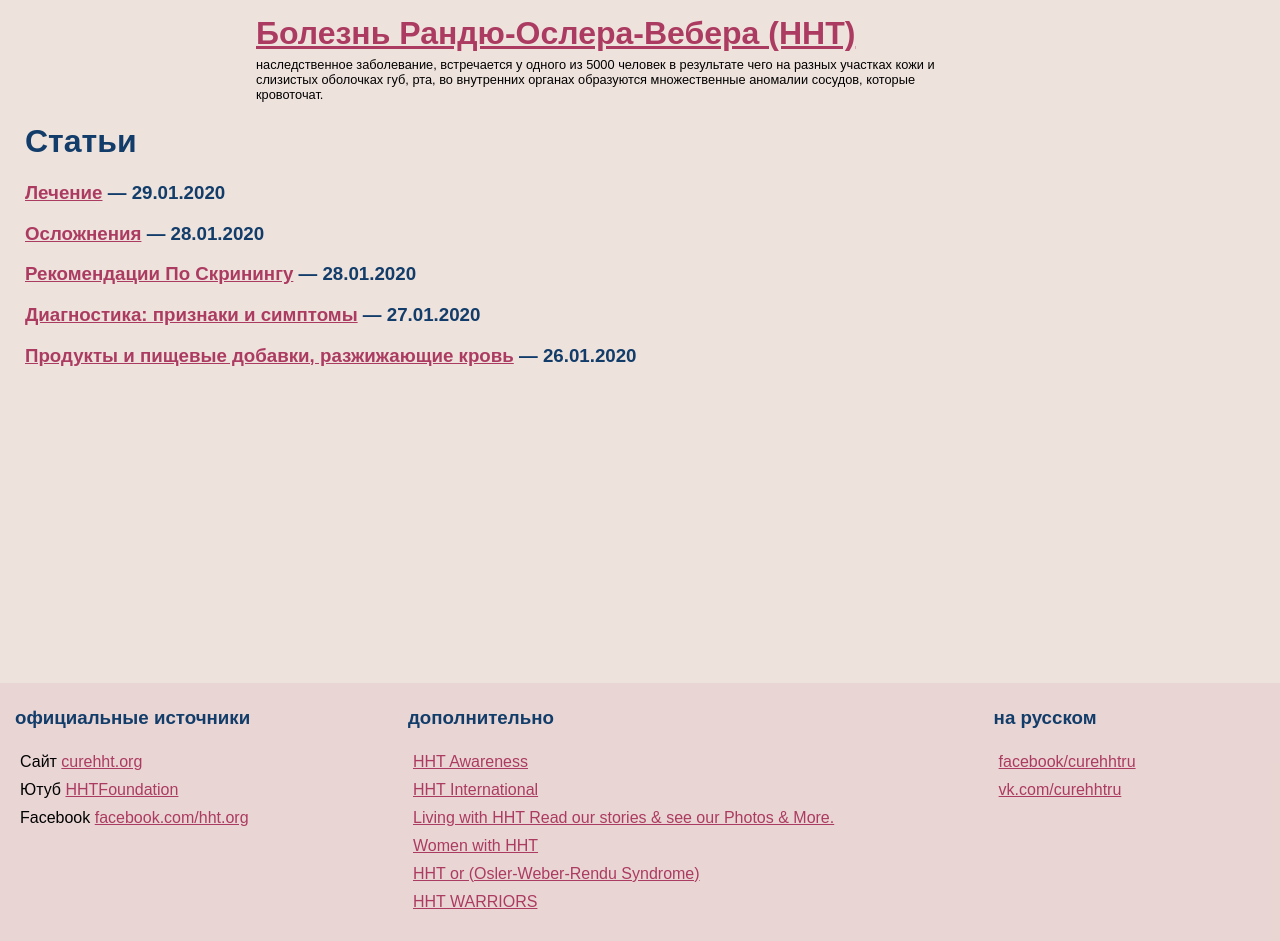
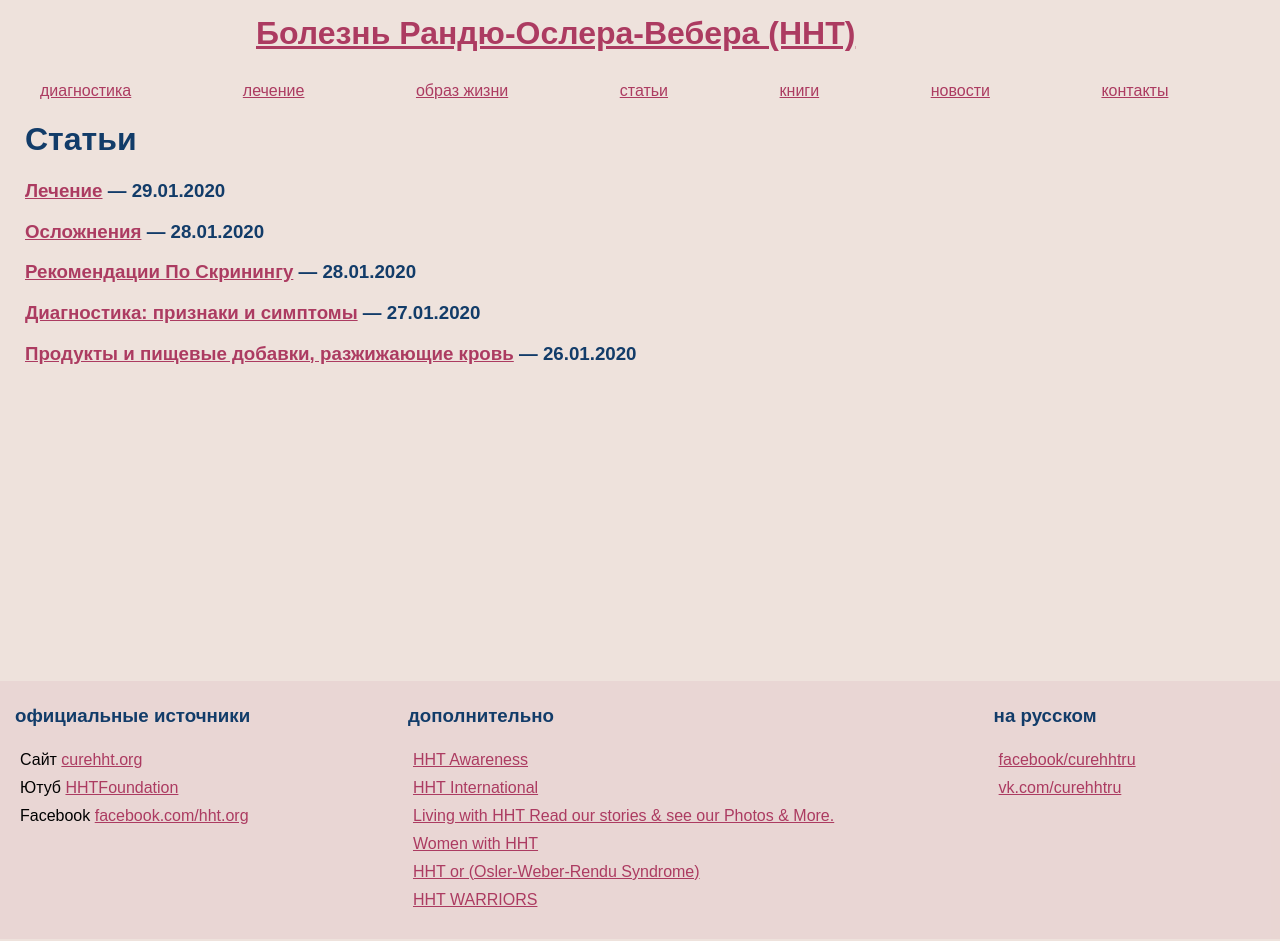
Before and after one commit to curehht/curehht.github.io, a Gatsby site: page / in a window 1280 px wide. Built offline with nearby package versions, Linux system fonts and the light colour scheme; Gatsby itself is replaced by a stand-in of ours.

Commit message:
Add main menu
fixes #2

```diff
--- a/gatsby-config.js
+++ b/gatsby-config.js
@@ -2,37 +2,35 @@ module.exports = {
   pathPrefix: 'curehht-gatsby.github.io',
   siteMetadata: {
     title: `Болезнь Рандю-Ослера-Вебера (HHT)`,
-    title_text: `наследственное заболевание, встречается у одного из 5000 человек в результате чего на разных участках кожи и слизистых оболочках губ,
-     рта, во внутренних органах образуются множественные аномалии сосудов, которые кровоточат.`,
     description: `Болезнь Рандю — Ослера — Вебера: Симптомы, Диагностика, Лечение`,
     author: `@gatsbyjs + @alexbaumgertner as copy-paster`,
     mainMenu: [
       {
-        url: '',
+        url: '/diagnostics',
         text: 'диагностика',
       },
       {
-        url: '',
+        url: '/treatment',
         text: 'лечение',
       },
       {
-        url: '',
+        url: '/life-style',
         text: 'образ жизни',
       },
       {
-        url: 'статьи',
-        text: '',
+        url: '/articles',
+        text: 'статьи',
       },
       {
-        url: '',
+        url: '/books',
         text: 'книги',
       },
       {
-        url: '',
+        url: '/news',
         text: 'новости',
       },
       {
-        url: '',
+        url: '/contacts',
         text: 'контакты',
       },
     ],
--- a/package.json
+++ b/package.json
@@ -7,6 +7,7 @@
   "dependencies": {
     "gatsby": "^2.18.12",
     "gatsby-image": "^2.2.34",
+    "gatsby-link": "^2.2.29",
     "gatsby-plugin-manifest": "^2.2.31",
     "gatsby-plugin-offline": "^3.0.27",
     "gatsby-plugin-react-helmet": "^3.1.16",
--- /dev/null
+++ b/src/components/MainMenu/MainMenu.css
@@ -0,0 +1,16 @@
+.main-menu {
+  margin: 30px 0 0 0;
+}
+
+.main-menu__list {
+  display: flex;
+  list-style: none;
+}
+
+.main-menu__item {
+  flex-grow: 1;
+}
+
+.main-menu__item_active a {
+  text-decoration: none;
+}
--- a/src/components/MainMenu/MainMenu.jsx
+++ b/src/components/MainMenu/MainMenu.jsx
@@ -1,16 +1,33 @@
 import React from "react"
 import PropTypes from "prop-types"
+import Link from "gatsby-link"
 
-const MainMenu = props => {
-  console.log('mainMenu: ', props.mainMenu); // eslint-disable-line
+import "./MainMenu.css"
 
+const MainMenuItem = ({ url, text }) => {
+  return (
+    <li className="main-menu__item">
+      <Link to={url} activeClassName="main-menu__item_active">{text}</Link>
+    </li>
+  )
+}
+
+const MainMenu = ({ mainMenu }) => {
   return (
     <nav className="main-menu">
       <ul className="main-menu__list">
-        <li className="main-menu__item">MainMenu</li>
+        {mainMenu.map(({ url, text }) => <MainMenuItem key={url} url={url} text={text} />)}
       </ul>
     </nav>
   )
 }
 
+MainMenu.propTypes = {
+  mainMenu: PropTypes.array,
+}
+
+MainMenu.defaultProps = {
+  mainMenu: [],
+}
+
 export default MainMenu
--- a/src/components/layout.js
+++ b/src/components/layout.js
@@ -19,7 +19,6 @@ const Layout = ({ children }) => {
       site {
         siteMetadata {
           title
-          title_text
           mainMenu {
             url
             text
@@ -33,9 +32,8 @@ const Layout = ({ children }) => {
     <>
       <Header
         siteTitle={data.site.siteMetadata.title}
-        title_text={data.site.siteMetadata.title_text}
       />
-      {/*<MainMenu mainMenu={data.site.siteMetadata.mainMenu} />*/}
+      <MainMenu mainMenu={data.site.siteMetadata.mainMenu} />
       <main className={'content'}>{children}</main>
       <footer className='footer'>
         <section className='footer__section'>
```
Also changed, not shown: 1 other file.
